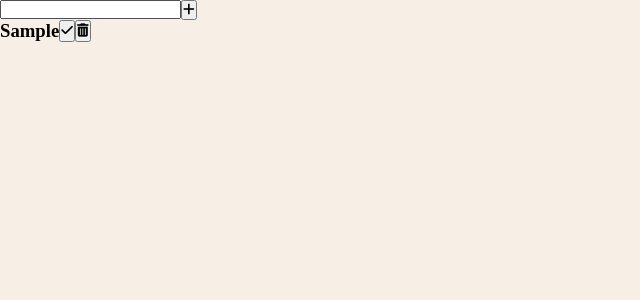
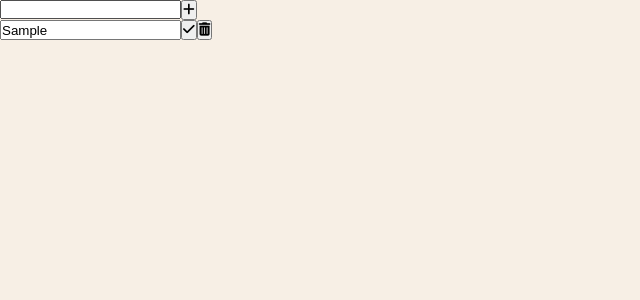
Before and after one commit to Scavengerizer/to-do-list-react, a React (Create React App) app: page / in a window 1280 px wide. Both pictures are taken after typing "Sample" into the empty fields and a click on the button 188 px from the left and 10 px from the top of the page. Shown: the top 300 px of the page, without its empty margins (0-640 px from the left). Built offline with nearby package versions, Linux system fonts and the light colour scheme.

Commit message:
delete function working

```diff
--- a/src/components/To-do app.js
+++ b/src/components/To-do app.js
@@ -6,7 +6,13 @@ function ToDo({ input, setInput, todos, setTodos }) {
     <div className='todo-container'>
       <ul className='todo-list'>
         {todos.map((todo) => (
-          <Todo text={todo.text} key={todo.id} />
+          <Todo
+            text={todo.text}
+            key={todo.id}
+            todo={todo}
+            todos={todos}
+            setTodos={setTodos}
+          />
         ))}
         {/* <Todo
           input={input}
--- a/src/components/Todo.js
+++ b/src/components/Todo.js
@@ -1,14 +1,18 @@
 import React from "react";
 
-export default function Todo({ text, input, setInput, todos, setTodos }) {
+export default function Todo({ todo, text, input, setInput, todos, setTodos }) {
+  function deleteHandler() {
+    setTodos(todos.filter((el) => el.id !== todo.id));
+    // console.log(todo);
+  }
   return (
     <div className='todo'>
       <div className='row'>
-        <h3>{text}</h3>
+        <input value={text} type='text' />
         <button>
           <i className='fa fa-check'></i>
         </button>
-        <button>
+        <button onClick={deleteHandler}>
           <i className='fa fa-trash'></i>
         </button>
       </div>
```
